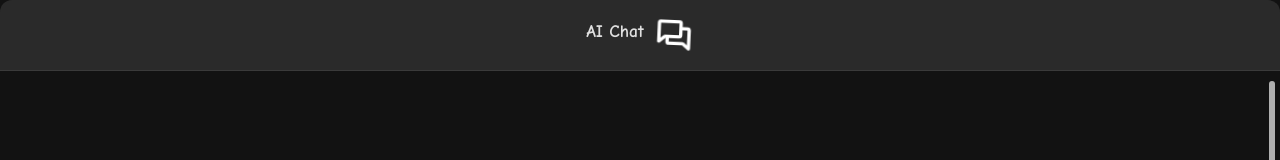
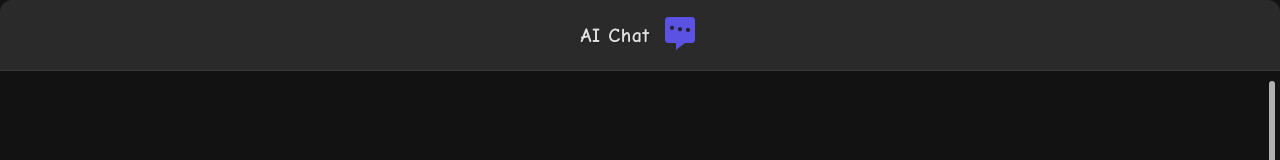
Before and after one commit to buzhanpeng/LLM_RAG, a Next.js app in the folder chat-with-rag-using-langchain-nextjs-and-fastapi-main/frontend/: page / in a window 1280 px wide. Shown: the top 160 px of the page. Built offline with nearby package versions, Linux system fonts and the light colour scheme.

Commit message:
dynamic chat title

```diff
--- a/chat-with-rag-using-langchain-nextjs-and-fastapi-main/frontend/app/ui/components/chat-title.tsx
+++ b/chat-with-rag-using-langchain-nextjs-and-fastapi-main/frontend/app/ui/components/chat-title.tsx
@@ -1,20 +1,65 @@
-import Image from 'next/image';
+import React, { useState, useEffect } from 'react';
 import styles from '@/app/ui/styles/chat.module.css';
 
-const ChatTitle: React.FC = ({}) => {
+const ChatTitle: React.FC = () => {
+  const [isHovering, setIsHovering] = useState(false);
+  const [bounce, setBounce] = useState(false);
+
+  // Trigger random bounces periodically
+  useEffect(() => {
+    const bounceInterval = setInterval(() => {
+      if (!isHovering) {
+        setBounce(true);
+        setTimeout(() => setBounce(false), 500);
+      }
+    }, 3000);
+
+    return () => clearInterval(bounceInterval);
+  }, [isHovering]);
+
   return (
     <section className={styles.chatTitle}>
-      <strong>
-        AI Chat
-      </strong>
-      <Image
-        src='/chat.svg'
-        alt='Chat Icon'
-        height={40}
-        width={40}
-      />
+      <div className={styles.titleTextWrapper}>
+        <strong className={bounce ? styles.titleBounce : ''}>
+          AI Chat
+        </strong>
+      </div>
+
+      <div
+        className={styles.iconContainer}
+        onMouseEnter={() => setIsHovering(true)}
+        onMouseLeave={() => setIsHovering(false)}
+      >
+        <svg
+          width="40"
+          height="40"
+          viewBox="0 0 40 40"
+          fill="none"
+          xmlns="http://www.w3.org/2000/svg"
+          className={`${styles.chatIcon} ${isHovering ? styles.chatIconHover : ''}`}
+        >
+          {/* Main chat bubble */}
+          <path
+            d="M5 5C5 3.34315 6.34315 2 8 2H32C33.6569 2 35 3.34315 35 5V25C35 26.6569 33.6569 28 32 28H25L16 35V28H8C6.34315 28 5 26.6569 5 25V5Z"
+            className={styles.chatIconBubble}
+          />
+
+          {/* Small dots animated */}
+          <circle cx="12" cy="15" r="2" className={`${styles.chatIconDot} ${styles.dot1}`} />
+          <circle cx="20" cy="15" r="2" className={`${styles.chatIconDot} ${styles.dot2}`} />
+          <circle cx="28" cy="15" r="2" className={`${styles.chatIconDot} ${styles.dot3}`} />
+
+          {/* Pulsing circle effect on hover */}
+          {isHovering && (
+            <>
+              <circle cx="20" cy="15" r="16" className={styles.pulseCircle1} />
+              <circle cx="20" cy="15" r="12" className={styles.pulseCircle2} />
+            </>
+          )}
+        </svg>
+      </div>
     </section>
   );
-}
+};
 
 export default ChatTitle;
--- a/chat-with-rag-using-langchain-nextjs-and-fastapi-main/frontend/app/ui/styles/chat.module.css
+++ b/chat-with-rag-using-langchain-nextjs-and-fastapi-main/frontend/app/ui/styles/chat.module.css
@@ -1,6 +1,6 @@
 /* chat.module.css */
 
-/* 定义动画 */
+/* Defining Animations */
 @keyframes fadeInUp {
   from {
     opacity: 0;
@@ -13,33 +13,60 @@
 }
 
 @keyframes pulse {
-    0% { box-shadow: 0 0 0 0 rgba(0, 123, 255, 0.4); }
-    70% { box-shadow: 0 0 0 10px rgba(0, 123, 255, 0); }
-    100% { box-shadow: 0 0 0 0 rgba(0, 123, 255, 0); }
+  0% {
+    box-shadow: 0 0 0 0 rgba(0, 123, 255, 0.4);
+  }
+  70% {
+    box-shadow: 0 0 0 10px rgba(0, 123, 255, 0);
+  }
+  100% {
+    box-shadow: 0 0 0 0 rgba(0, 123, 255, 0);
+  }
 }
 
 @keyframes typing {
-    0%, 100% { border-color: transparent; }
-    50% { border-color: var(--accent-color); }
+  0%,
+  100% {
+    border-color: transparent;
+  }
+  50% {
+    border-color: var(--accent-color);
+  }
 }
 
 @keyframes floatingElement {
-    0% { transform: translateY(0); }
-    50% { transform: translateY(-5px); }
-    100% { transform: translateY(0); }
+  0% {
+    transform: translateY(0);
+  }
+  50% {
+    transform: translateY(-5px);
+  }
+  100% {
+    transform: translateY(0);
+  }
 }
 
 @keyframes wiggle {
-    0%, 100% { transform: rotate(-3deg); }
-    50% { transform: rotate(3deg); }
+  0%,
+  100% {
+    transform: rotate(-3deg);
+  }
+  50% {
+    transform: rotate(3deg);
+  }
 }
 
 @keyframes glowPulse {
-    0%, 100% { filter: drop-shadow(0 0 2px var(--accent-color)); }
-    50% { filter: drop-shadow(0 0 8px var(--accent-color)); }
+  0%,
+  100% {
+    filter: drop-shadow(0 0 2px var(--accent-color));
+  }
+  50% {
+    filter: drop-shadow(0 0 8px var(--accent-color));
+  }
 }
 
-  /* 聊天区域容器 */
+/* Chat area container */
 .chatArea {
   flex: 1;
   display: flex;
@@ -52,7 +79,7 @@
   border: 1px solid var(--border-color);
 }
 
-  /* 聊天标题 */
+/* Chat Title */
 .chatTitle {
   display: flex;
   gap: 10px;
@@ -76,7 +103,6 @@
   animation: wiggle 5s ease-in-out infinite;
 }
 
-  /* 消息气泡容器 */
 .chatBubblesContainer {
   display: flex;
   flex: 1;
@@ -84,7 +110,6 @@
   overflow: hidden;
 }
 
-  /* 消息气泡区域 */
 .chatBubbles {
   display: flex;
   flex: 1;
@@ -97,12 +122,12 @@
   -ms-overflow-style: none; /* IE and Edge */
 }
 
-  /* 隐藏原生滚动条 */
+/* Hide native scrollbars */
 .chatBubbles::-webkit-scrollbar {
   display: none;
 }
 
-  /* 自定义滚动条容器 */
+/* Customizing the scrollbar container */
 .customScrollbar {
   position: absolute;
   right: 5px;
@@ -141,7 +166,7 @@
   cursor: grabbing;
 }
 
-  /* 通用消息气泡样式 */
+/* Generic Message Bubble Style */
 .messageBase {
   padding: 10px 15px;
   border-radius: 18px;
@@ -150,17 +175,19 @@
   line-height: 1.5;
   word-wrap: break-word;
   animation: fadeInUp 0.5s ease-out forwards;
-    transition: background-color 0.3s ease, border-color 0.3s ease, box-shadow 0.3s ease, transform 0.2s ease, filter 0.3s ease;
+  transition: background-color 0.3s ease, border-color 0.3s ease,
+    box-shadow 0.3s ease, transform 0.2s ease, filter 0.3s ease;
 }
 
-  /* 用户消息 */
+/* user message */
 .userMessage {
   composes: messageBase;
   align-self: flex-end;
   background-color: var(--accent-color);
   color: #111;
   border-radius: 16px 16px 4px 16px;
-    animation: fadeInUp 0.5s ease-out forwards, floatingElement 6s ease-in-out infinite;
+  animation: fadeInUp 0.5s ease-out forwards,
+    floatingElement 6s ease-in-out infinite;
   font-family: var(--cartoon-font);
 }
 
@@ -169,7 +196,7 @@
   transform: scale(1.02);
 }
 
-  /* Bot 消息 */
+/* Bot News */
 .botMessage {
   composes: messageBase;
   align-self: flex-start;
@@ -184,7 +211,7 @@
   transform: translateY(-2px);
 }
 
-  /* 聊天输入栏 */
+/* Chat input field */
 .chatBar {
   display: flex;
   flex-direction: column;
@@ -196,7 +223,7 @@
   border-radius: 0 0 12px 12px;
 }
 
-  /* 文件上传部分 */
+/* File upload section */
 .fileUploadSection {
   display: flex;
   align-items: center;
@@ -249,7 +276,7 @@
   cursor: not-allowed;
 }
 
-  /* 消息表单 */
+/* message form */
 .messageForm {
   display: flex;
   justify-content: start;
@@ -258,7 +285,7 @@
   width: 100%;
 }
 
-  /* 文本框容器 */
+/* textbox container */
 .textareaContainer {
   position: relative;
   flex: 1;
@@ -274,7 +301,7 @@
   box-shadow: 0 0 10px var(--glow-color);
 }
 
-  /* 打字指示器 */
+/* typing indicator */
 .typingIndicator {
   position: absolute;
   right: 10px;
@@ -286,7 +313,7 @@
   animation: glowPulse 0.8s infinite;
 }
 
-  /* 输入框样式 */
+/* Input Box Style */
 .messageTextarea {
   width: 100%;
   border: none;
@@ -306,13 +333,13 @@
   opacity: 0.7;
 }
 
-  /* 打字动画 */
+/* Typing animation */
 .isTyping .messageTextarea {
   border-right: 2px solid var(--accent-color);
   animation: typing 1s infinite;
 }
 
-  /* 发送按钮 */
+/* Send button */
 .sendButton {
   border: none;
   cursor: pointer;
@@ -343,7 +370,7 @@
   animation: glowPulse 1.5s infinite;
 }
 
-  /* 加载指示器 (示例：三个跳动的点) */
+/* Load indicator (example: three jumping dots) */
 .loadingIndicator {
   display: flex;
   align-items: center;
@@ -359,11 +386,173 @@
   animation: loadingBounce 1.4s infinite ease-in-out both;
 }
 
-  .loadingDot:nth-child(1) { animation-delay: -0.32s; }
-  .loadingDot:nth-child(2) { animation-delay: -0.16s; }
-  .loadingDot:nth-child(3) { animation-delay: 0s; }
+.loadingDot:nth-child(1) {
+  animation-delay: -0.32s;
+}
+.loadingDot:nth-child(2) {
+  animation-delay: -0.16s;
+}
+.loadingDot:nth-child(3) {
+  animation-delay: 0s;
+}
 
 @keyframes loadingBounce {
-    0%, 80%, 100% { transform: scale(0); }
-    40% { transform: scale(1.0); }
+  0%,
+  80%,
+  100% {
+    transform: scale(0);
   }
+  40% {
+    transform: scale(1);
+  }
+}
+
+/* Add these new animations*/
+
+/* Title bounce animation */
+@keyframes titleBounce {
+  0%,
+  100% {
+    transform: translateY(0);
+  }
+  40% {
+    transform: translateY(-10px);
+  }
+  60% {
+    transform: translateY(-5px);
+  }
+}
+
+/* Pulse animation for hover effects */
+@keyframes pulse {
+  0% {
+    transform: scale(1);
+    opacity: 0.7;
+  }
+  50% {
+    transform: scale(1.1);
+    opacity: 0.3;
+  }
+  100% {
+    transform: scale(1);
+    opacity: 0;
+  }
+}
+
+/* Floating dots animation */
+@keyframes floatingDots {
+  0%,
+  100% {
+    transform: translateY(0);
+  }
+  50% {
+    transform: translateY(-3px);
+  }
+}
+
+.titleBounce {
+  animation: titleBounce 0.5s ease-in-out forwards;
+}
+
+.iconContainer {
+  position: relative;
+  cursor: pointer;
+  display: flex;
+  align-items: center;
+  justify-content: center;
+  width: 40px;
+  height: 40px;
+}
+
+.chatIcon {
+  transition: transform 0.3s ease, filter 0.3s ease;
+}
+
+.chatIconHover {
+  transform: scale(1.15);
+  filter: drop-shadow(0 0 5px var(--accent-color));
+}
+
+.chatIconBubble {
+  fill: var(--accent-color);
+  transition: fill 0.3s ease;
+}
+
+.chatIconHover .chatIconBubble {
+  fill: var(--accent-hover-color);
+}
+
+.chatIconDot {
+  fill: var(--surface-color);
+}
+
+.dot1 {
+  animation: floatingDots 1.5s ease-in-out infinite;
+}
+
+.dot2 {
+  animation: floatingDots 1.5s ease-in-out infinite 0.2s;
+}
+
+.dot3 {
+  animation: floatingDots 1.5s ease-in-out infinite 0.4s;
+}
+
+.pulseCircle1 {
+  fill: var(--accent-color);
+  opacity: 0;
+  animation: pulse 2s ease-in-out infinite;
+}
+
+.pulseCircle2 {
+  fill: var(--accent-color);
+  opacity: 0;
+  animation: pulse 2s ease-in-out infinite 0.5s;
+}
+
+/* Title text wrapper to prevent blur */
+.titleTextWrapper {
+  /* Prevents blurry text by ensuring pixel alignment */
+  transform: translateZ(0);
+  /* Optimize text rendering */
+  text-rendering: optimizeLegibility;
+  -webkit-font-smoothing: antialiased;
+  -moz-osx-font-smoothing: grayscale;
+  /* Prevent subpixel rendering which can cause blur */
+  backface-visibility: hidden;
+}
+
+/* Improved title styles */
+.chatTitle strong {
+  font-family: var(--cartoon-font);
+  font-size: 1.25rem;
+  font-weight: 700;
+  letter-spacing: 0.5px;
+
+  text-shadow: 1px 1px 1px rgba(0, 0, 0, 0.3);
+
+  will-change: transform;
+
+  transform: translateZ(0);
+}
+
+@keyframes titleBounce {
+  0%,
+  100% {
+    transform: translateY(0);
+  }
+  40% {
+    transform: translateY(-10px);
+  }
+  60% {
+    transform: translateY(-5px);
+  }
+}
+
+.titleBounce {
+  animation: titleBounce 0.5s ease-in-out forwards;
+  /* These properties help prevent blurry text during animation */
+  backface-visibility: hidden;
+  transform-style: preserve-3d;
+  will-change: transform;
+}
```
Lines whose indentation alone changed are shown as unchanged.
